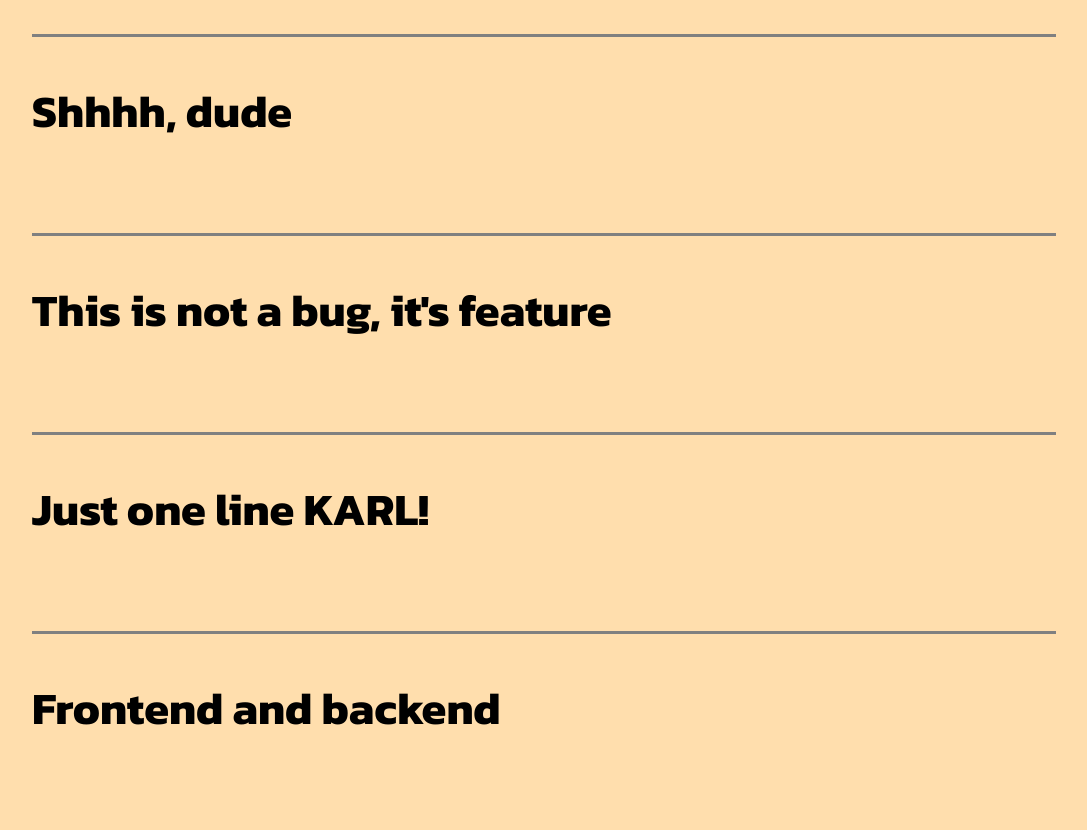
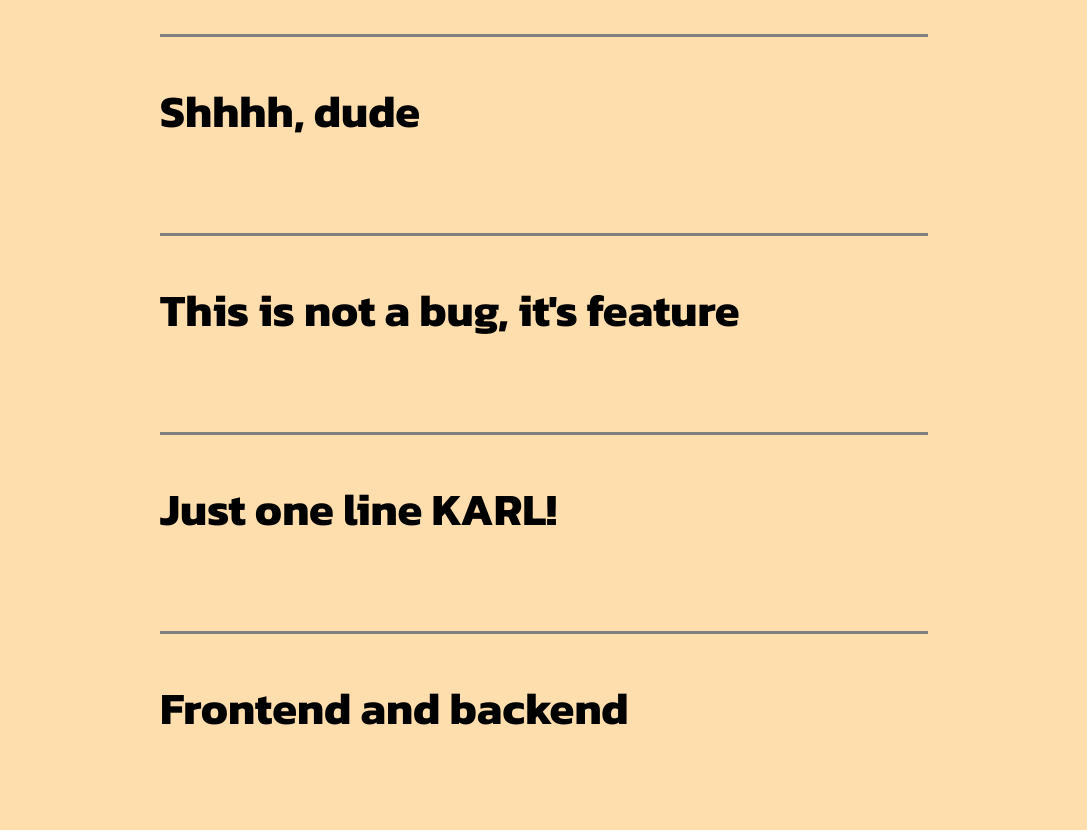
Before and after one commit to omkavtanke/cssBayan, a plain HTML site: page index.html in a window 1280 px wide. Shown: the part 171-1001 px from the top of the page, without its empty margins (96-1183 px from the left). Drawn offline with Linux system fonts and the light colour scheme.

Commit message:
feat: add media for tablet

```diff
--- a/css/style.css
+++ b/css/style.css
@@ -64,3 +64,8 @@ body{
         width: 70%;
     }
 }
+@media (min-width: 568px){
+    .container {
+        width: 60%;
+    }
+}
```
